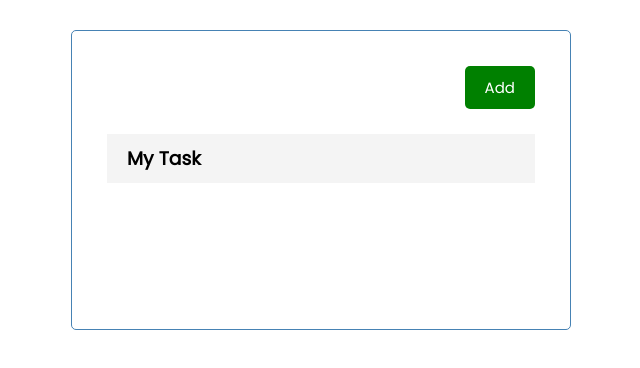
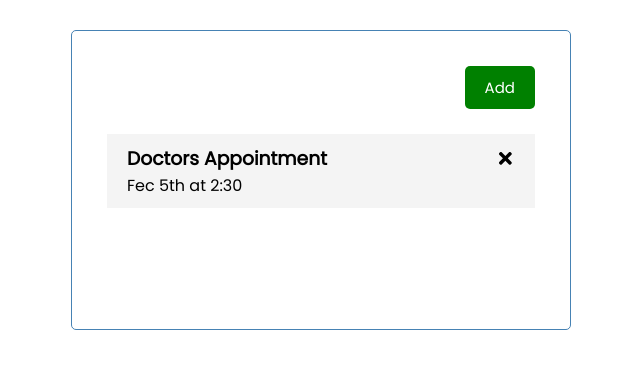
Before and after one commit to charlottepak/react-task-tracker, a React (Create React App) app: page / in a window 1280 px wide. Shown: the top 368 px of the page, without its empty margins (319-959 px from the left). Built offline with nearby package versions, Linux system fonts and the light colour scheme.

Commit message:
add delete icon

```diff
--- a/package.json
+++ b/package.json
@@ -8,6 +8,7 @@
     "@testing-library/user-event": "^12.6.0",
     "react": "^17.0.1",
     "react-dom": "^17.0.1",
+    "react-icons": "^4.2.0",
     "react-scripts": "4.0.1",
     "web-vitals": "^0.2.4"
   },
--- a/src/components/Task.js
+++ b/src/components/Task.js
@@ -1,7 +1,11 @@
-const Task = () => {
+import { FaTimes } from 'react-icons/fa'
+
+const Task = ({ task }) => {
     return (
         <div className='task'>
-            <h3>My Task</h3>
+            <h3>{task.text} <FaTimes/ >
+            </h3>
+            <p>{task.day}</p>
         </div>
     )
 }
```
Also changed, not shown: 2 other files (tests, documents, lock files or other folders).
